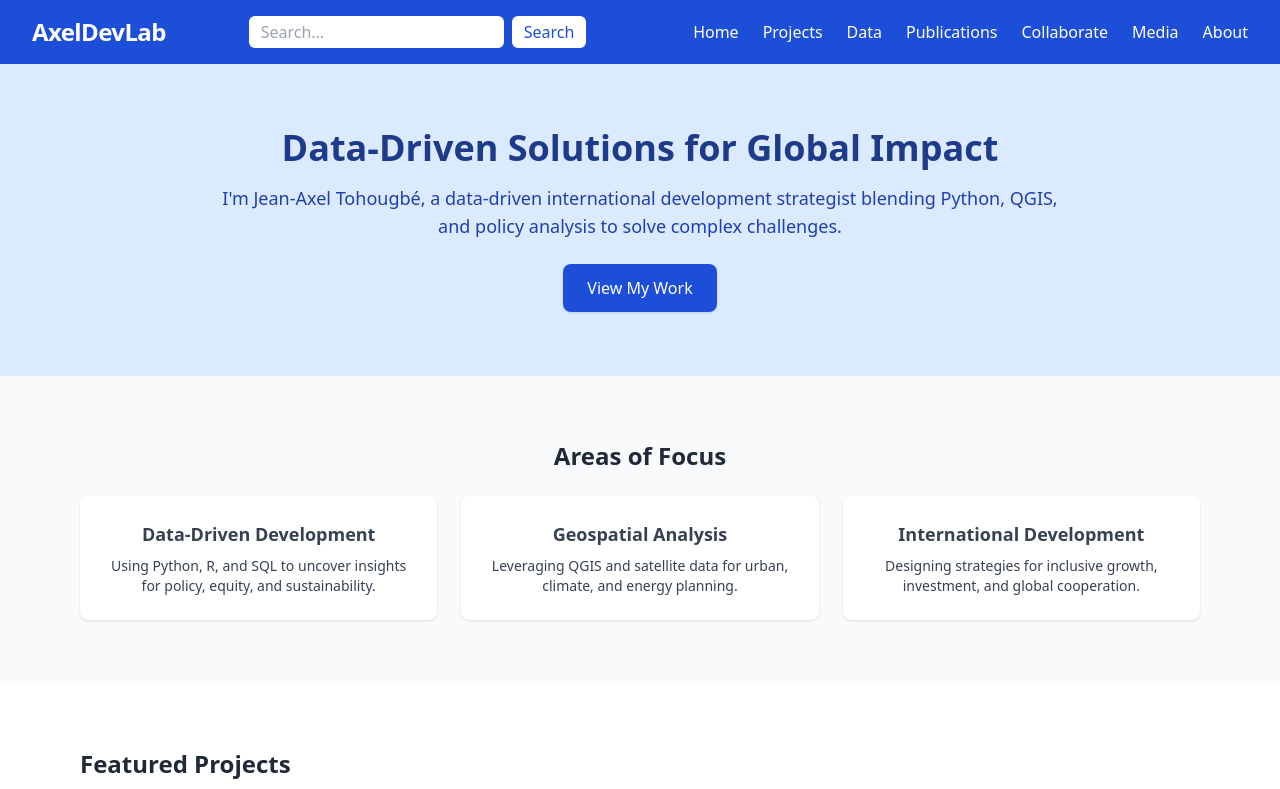
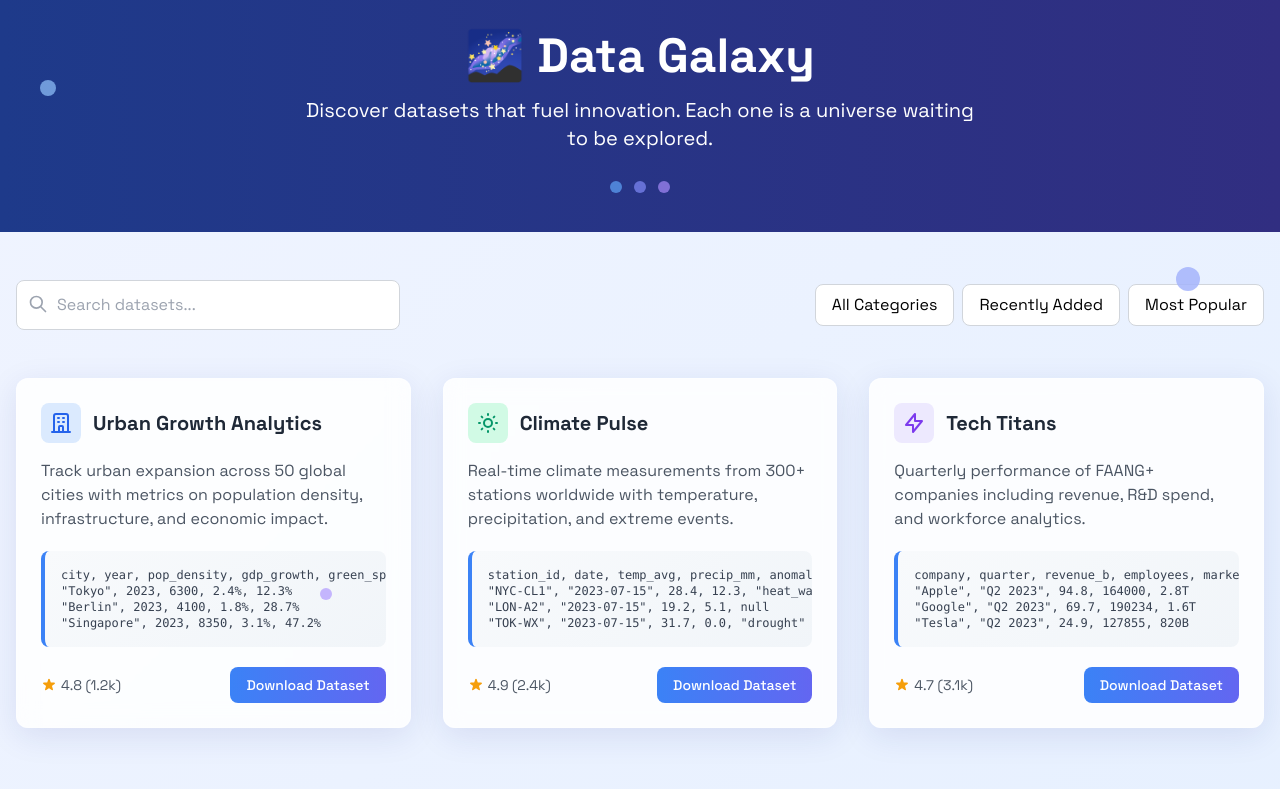
Before and after one commit to jeanaxeldesire79/axeldev-portfolio, a plain HTML site: page index.html in a window 1280 px wide. Shown: the top 789 px of the page. Drawn offline with nearby package versions, Linux system fonts and the light colour scheme.

Commit message:
Initial commit: Sync local project with GitHub

```diff
--- a/index.html
+++ b/index.html
@@ -1,159 +1,202 @@
 <!DOCTYPE html>
 <html lang="en">
 <head>
-  <meta charset="UTF-8" />
-  <meta name="viewport" content="width=device-width, initial-scale=1.0" />
-  <title>Axel Dev Portfolio</title>
-  <script src="https://cdn.tailwindcss.com"></script>
-  <link rel="icon" href="static/images/favicon.ico" />
+  <meta charset="UTF-8">
+  <meta name="viewport" content="width=device-width, initial-scale=1.0">
+  <title>Data Galaxy | AxelDevLab</title>
+  <link href="https://cdn.jsdelivr.net/npm/tailwindcss@2.2.19/dist/tailwind.min.css" rel="stylesheet">
+  <link rel="stylesheet" href="https://cdnjs.cloudflare.com/ajax/libs/animate.css/4.1.1/animate.min.css">
+  <style>
+    @import url('https://fonts.googleapis.com/css2?family=Space+Grotesk:wght@400;500;700&display=swap');
+
+    body {
+      font-family: 'Space Grotesk', sans-serif;
+      background: linear-gradient(135deg, #f0f4ff, #e6f0ff);
+    }
+
+    .data-card {
+      background: rgba(255, 255, 255, 0.85);
+      backdrop-filter: blur(10px);
+      border: 1px solid rgba(255, 255, 255, 0.3);
+      transition: all 0.3s ease;
+      box-shadow: 0 8px 32px rgba(31, 38, 135, 0.1);
+    }
+
+    .data-card:hover {
+      transform: translateY(-5px);
+      box-shadow: 0 12px 40px rgba(31, 38, 135, 0.2);
+    }
+
+    .data-snippet {
+      background: linear-gradient(145deg, #f8fafc, #f1f5f9);
+      border-left: 4px solid #3b82f6;
+    }
+
+    .download-btn {
+      background: linear-gradient(90deg, #3b82f6, #6366f1);
+      color: white;
+      transition: all 0.3s ease;
+    }
+
+    .download-btn:hover {
+      transform: scale(1.03);
+      box-shadow: 0 4px 15px rgba(59, 130, 246, 0.4);
+    }
+
+    .pulse {
+      animation: pulse 2s infinite;
+    }
+
+    @keyframes pulse {
+      0% { opacity: 1; }
+      50% { opacity: 0.7; }
+      100% { opacity: 1; }
+    }
+  </style>
 </head>
-<body class="bg-gray-50 text-gray-900 font-sans">
-
- <!-- Header Section -->
-<header class="bg-blue-700 text-white shadow">
-    <div class="max-w-7xl mx-auto px-4 sm:px-6 lg:px-8 flex justify-between items-center py-4">
-      <!-- Logo/Brand -->
-      <a href="index.html" class="text-2xl font-bold tracking-tight">AxelDevLab</a>
-
-      <!-- Search Bar (Desktop) -->
-      <div class="hidden md:flex items-center space-x-2">
-        <input
-          type="text"
-          placeholder="Search..."
-          class="rounded-md px-3 py-1 text-black focus:outline-none focus:ring-2 focus:ring-blue-300"
-        />
-        <button class="bg-white text-blue-700 px-3 py-1 rounded-md hover:bg-gray-200">
-          Search
-        </button>
-      </div>
-
-      <!-- Navigation Links -->
-      <nav class="hidden md:flex space-x-6 text-white font-medium ml-6">
-        <a href="index.html" class="hover:underline">Home</a>
-        <a href="projects.html" class="hover:underline">Projects</a>
-        <a href="data.html" class="hover:underline">Data</a>
-        <a href="publications.html" class="hover:underline">Publications</a>
-        <a href="collaborate.html" class="hover:underline">Collaborate</a>
-        <a href="media.html" class="hover:underline">Media</a>
-        <a href="about.html" class="hover:underline">About</a>
-      </nav>
-
-      <!-- Mobile Menu Button -->
-      <button id="mobile-menu-button" class="md:hidden focus:outline-none">
-        <svg class="w-6 h-6" fill="none" stroke="currentColor" stroke-width="2" viewBox="0 0 24 24">
-          <path stroke-linecap="round" stroke-linejoin="round" d="M4 6h16M4 12h16M4 18h16"/>
-        </svg>
-      </button>
-    </div>
-
-    <!-- Mobile Menu -->
-    <div id="mobile-menu" class="md:hidden px-4 pb-4 hidden space-y-2">
-      <!-- Mobile Search Bar -->
-      <div class="flex space-x-2">
-        <input
-          type="text"
-          placeholder="Search..."
-          class="w-full rounded-md px-3 py-1 text-black focus:outline-none focus:ring-2 focus:ring-blue-300"
-        />
-        <button class="bg-white text-blue-700 px-3 py-1 rounded-md hover:bg-gray-200">
-          Search
-        </button>
-      </div>
-
-      <!-- Mobile Nav Links -->
-      <a href="index.html" class="block py-2 text-white hover:underline">Home</a>
-      <a href="projects.html" class="block py-2 text-white hover:underline">Projects</a>
-      <a href="data.html" class="block py-2 text-white hover:underline">Data</a>
-      <a href="publications.html" class="block py-2 text-white hover:underline">Publications</a>
-      <a href="collaborate.html" class="block py-2 text-white hover:underline">Collaborate</a>
-      <a href="media.html" class="block py-2 text-white hover:underline">Media</a>
-      <a href="about.html" class="block py-2 text-white hover:underline">About</a>
+<body class="min-h-screen">
+  <!-- Cosmic Header -->
+  <header class="py-8 px-4 text-center bg-gradient-to-r from-blue-900 to-indigo-900 text-white">
+    <h1 class="text-4xl md:text-5xl font-bold mb-4 animate__animated animate__fadeInDown">🌌 Data Galaxy</h1>
+    <p class="text-xl opacity-90 max-w-2xl mx-auto animate__animated animate__fadeIn animate__delay-1s">
+      Discover datasets that fuel innovation. Each one is a universe waiting to be explored.
+    </p>
+    <div class="mt-6 animate__animated animate__fadeIn animate__delay-2s">
+      <span class="inline-block w-3 h-3 bg-blue-400 rounded-full pulse mr-2"></span>
+      <span class="inline-block w-3 h-3 bg-indigo-400 rounded-full pulse mr-2"></span>
+      <span class="inline-block w-3 h-3 bg-purple-400 rounded-full pulse"></span>
     </div>
   </header>
 
-  <!-- JS for Mobile Menu Toggle -->
-  <script>
-    const btn = document.getElementById('mobile-menu-button');
-    const menu = document.getElementById('mobile-menu');
-    btn.addEventListener('click', () => {
-      menu.classList.toggle('hidden');
-    });
-  </script>
+  <!-- Main Content -->
+  <main class="max-w-7xl mx-auto py-12 px-4">
+    <!-- Search & Filters -->
+    <div class="mb-12 flex flex-col md:flex-row justify-between items-center gap-4">
+      <div class="relative w-full md:w-96">
+        <input
+          type="text"
+          placeholder="Search datasets..."
+          class="w-full pl-10 pr-4 py-3 rounded-lg border border-gray-300 focus:ring-2 focus:ring-blue-500 focus:border-transparent"
+        >
+        <svg class="absolute left-3 top-3.5 h-5 w-5 text-gray-400" fill="none" stroke="currentColor" viewBox="0 0 24 24">
+          <path stroke-linecap="round" stroke-linejoin="round" stroke-width="2" d="M21 21l-6-6m2-5a7 7 0 11-14 0 7 7 0 0114 0z"></path>
+        </svg>
+      </div>
+      <div class="flex gap-2">
+        <button class="px-4 py-2 bg-white rounded-lg border border-gray-300 hover:bg-gray-50 transition">All Categories</button>
+        <button class="px-4 py-2 bg-white rounded-lg border border-gray-300 hover:bg-gray-50 transition">Recently Added</button>
+        <button class="px-4 py-2 bg-white rounded-lg border border-gray-300 hover:bg-gray-50 transition">Most Popular</button>
+      </div>
+    </div>
 
+    <!-- Dataset Grid -->
+    <div class="grid grid-cols-1 md:grid-cols-2 lg:grid-cols-3 gap-8">
+      <!-- Urban Development -->
+      <div class="data-card rounded-xl p-6 animate__animated animate__fadeInUp">
+        <div class="flex items-center mb-4">
+          <div class="bg-blue-100 p-2 rounded-lg mr-3">
+            <svg class="w-6 h-6 text-blue-600" fill="none" stroke="currentColor" viewBox="0 0 24 24">
+              <path stroke-linecap="round" stroke-linejoin="round" stroke-width="2" d="M19 21V5a2 2 0 00-2-2H7a2 2 0 00-2 2v16m14 0h2m-2 0h-5m-9 0H3m2 0h5M9 7h1m-1 4h1m4-4h1m-1 4h1m-5 10v-5a1 1 0 011-1h2a1 1 0 011 1v5m-4 0h4"></path>
+            </svg>
+          </div>
+          <h2 class="text-xl font-bold text-gray-800">Urban Growth Analytics</h2>
+        </div>
+        <p class="text-gray-600 mb-5">Track urban expansion across 50 global cities with metrics on population density, infrastructure, and economic impact.</p>
 
-  <!-- Hero -->
-  <section class="bg-blue-100 py-16">
-    <div class="max-w-4xl mx-auto px-4 text-center">
-      <h2 class="text-4xl font-bold text-blue-900 mb-4">Data-Driven Solutions for Global Impact</h2>
-      <p class="text-lg text-blue-800 mb-6">I'm Jean-Axel Tohougbé, a data-driven international development strategist blending Python, QGIS, and policy analysis to solve complex challenges.</p>
-      <a href="projects.html" class="inline-block bg-blue-700 text-white px-6 py-3 rounded-lg shadow hover:bg-blue-800 transition">View My Work</a>
-    </div>
-  </section>
+        <div class="data-snippet p-4 rounded-lg mb-5 overflow-x-auto">
+          <pre class="text-xs text-gray-700 font-mono">city, year, pop_density, gdp_growth, green_spaces
+"Tokyo", 2023, 6300, 2.4%, 12.3%
+"Berlin", 2023, 4100, 1.8%, 28.7%
+"Singapore", 2023, 8350, 3.1%, 47.2%</pre>
+        </div>
 
-  <!-- ...[everything else above remains same, starting after Hero section] -->
+        <div class="flex justify-between items-center">
+          <div class="flex items-center">
+            <svg class="w-4 h-4 text-yellow-500 mr-1" fill="currentColor" viewBox="0 0 20 20">
+              <path d="M9.049 2.927c.3-.921 1.603-.921 1.902 0l1.07 3.292a1 1 0 00.95.69h3.462c.969 0 1.371 1.24.588 1.81l-2.8 2.034a1 1 0 00-.364 1.118l1.07 3.292c.3.921-.755 1.688-1.54 1.118l-2.8-2.034a1 1 0 00-1.175 0l-2.8 2.034c-.784.57-1.838-.197-1.539-1.118l1.07-3.292a1 1 0 00-.364-1.118L2.98 8.72c-.783-.57-.38-1.81.588-1.81h3.461a1 1 0 00.951-.69l1.07-3.292z"></path>
+            </svg>
+            <span class="text-sm text-gray-600">4.8 (1.2k)</span>
+          </div>
+          <a href="#" class="download-btn px-4 py-2 rounded-lg font-medium text-sm">Download Dataset</a>
+        </div>
+      </div>
 
-<!-- Areas of Focus -->
-<section class="py-16 bg-gray-50">
-    <div class="max-w-6xl mx-auto px-4 text-center">
-      <h3 class="text-2xl font-bold mb-6 text-gray-800">Areas of Focus</h3>
-      <div class="grid grid-cols-1 md:grid-cols-3 gap-6 text-gray-700">
-        <div class="p-6 bg-white shadow rounded-lg">
-          <h4 class="font-semibold text-lg mb-2">Data-Driven Development</h4>
-          <p class="text-sm">Using Python, R, and SQL to uncover insights for policy, equity, and sustainability.</p>
+      <!-- Climate Patterns -->
+      <div class="data-card rounded-xl p-6 animate__animated animate__fadeInUp animate__delay-1s">
+        <div class="flex items-center mb-4">
+          <div class="bg-green-100 p-2 rounded-lg mr-3">
+            <svg class="w-6 h-6 text-green-600" fill="none" stroke="currentColor" viewBox="0 0 24 24">
+              <path stroke-linecap="round" stroke-linejoin="round" stroke-width="2" d="M12 3v1m0 16v1m9-9h-1M4 12H3m15.364 6.364l-.707-.707M6.343 6.343l-.707-.707m12.728 0l-.707.707M6.343 17.657l-.707.707M16 12a4 4 0 11-8 0 4 4 0 018 0z"></path>
+            </svg>
+          </div>
+          <h2 class="text-xl font-bold text-gray-800">Climate Pulse</h2>
         </div>
-        <div class="p-6 bg-white shadow rounded-lg">
-          <h4 class="font-semibold text-lg mb-2">Geospatial Analysis</h4>
-          <p class="text-sm">Leveraging QGIS and satellite data for urban, climate, and energy planning.</p>
+        <p class="text-gray-600 mb-5">Real-time climate measurements from 300+ stations worldwide with temperature, precipitation, and extreme events.</p>
+
+        <div class="data-snippet p-4 rounded-lg mb-5 overflow-x-auto">
+          <pre class="text-xs text-gray-700 font-mono">station_id, date, temp_avg, precip_mm, anomalies
+"NYC-CL1", "2023-07-15", 28.4, 12.3, "heat_wave"
+"LON-A2", "2023-07-15", 19.2, 5.1, null
+"TOK-WX", "2023-07-15", 31.7, 0.0, "drought"</pre>
         </div>
-        <div class="p-6 bg-white shadow rounded-lg">
-          <h4 class="font-semibold text-lg mb-2">International Development</h4>
-          <p class="text-sm">Designing strategies for inclusive growth, investment, and global cooperation.</p>
+
+        <div class="flex justify-between items-center">
+          <div class="flex items-center">
+            <svg class="w-4 h-4 text-yellow-500 mr-1" fill="currentColor" viewBox="0 0 20 20">
+              <path d="M9.049 2.927c.3-.921 1.603-.921 1.902 0l1.07 3.292a1 1 0 00.95.69h3.462c.969 0 1.371 1.24.588 1.81l-2.8 2.034a1 1 0 00-.364 1.118l1.07 3.292c.3.921-.755 1.688-1.54 1.118l-2.8-2.034a1 1 0 00-1.175 0l-2.8 2.034c-.784.57-1.838-.197-1.539-1.118l1.07-3.292a1 1 0 00-.364-1.118L2.98 8.72c-.783-.57-.38-1.81.588-1.81h3.461a1 1 0 00.951-.69l1.07-3.292z"></path>
+            </svg>
+            <span class="text-sm text-gray-600">4.9 (2.4k)</span>
+          </div>
+          <a href="#" class="download-btn px-4 py-2 rounded-lg font-medium text-sm">Download Dataset</a>
+        </div>
+      </div>
+
+      <!-- Tech Industry -->
+      <div class="data-card rounded-xl p-6 animate__animated animate__fadeInUp animate__delay-2s">
+        <div class="flex items-center mb-4">
+          <div class="bg-purple-100 p-2 rounded-lg mr-3">
+            <svg class="w-6 h-6 text-purple-600" fill="none" stroke="currentColor" viewBox="0 0 24 24">
+              <path stroke-linecap="round" stroke-linejoin="round" stroke-width="2" d="M13 10V3L4 14h7v7l9-11h-7z"></path>
+            </svg>
+          </div>
+          <h2 class="text-xl font-bold text-gray-800">Tech Titans</h2>
+        </div>
+        <p class="text-gray-600 mb-5">Quarterly performance of FAANG+ companies including revenue, R&D spend, and workforce analytics.</p>
+
+        <div class="data-snippet p-4 rounded-lg mb-5 overflow-x-auto">
+          <pre class="text-xs text-gray-700 font-mono">company, quarter, revenue_b, employees, market_cap
+"Apple", "Q2 2023", 94.8, 164000, 2.8T
+"Google", "Q2 2023", 69.7, 190234, 1.6T
+"Tesla", "Q2 2023", 24.9, 127855, 820B</pre>
+        </div>
+
+        <div class="flex justify-between items-center">
+          <div class="flex items-center">
+            <svg class="w-4 h-4 text-yellow-500 mr-1" fill="currentColor" viewBox="0 0 20 20">
+              <path d="M9.049 2.927c.3-.921 1.603-.921 1.902 0l1.07 3.292a1 1 0 00.95.69h3.462c.969 0 1.371 1.24.588 1.81l-2.8 2.034a1 1 0 00-.364 1.118l1.07 3.292c.3.921-.755 1.688-1.54 1.118l-2.8-2.034a1 1 0 00-1.175 0l-2.8 2.034c-.784.57-1.838-.197-1.539-1.118l1.07-3.292a1 1 0 00-.364-1.118L2.98 8.72c-.783-.57-.38-1.81.588-1.81h3.461a1 1 0 00.951-.69l1.07-3.292z"></path>
+            </svg>
+            <span class="text-sm text-gray-600">4.7 (3.1k)</span>
+          </div>
+          <a href="#" class="download-btn px-4 py-2 rounded-lg font-medium text-sm">Download Dataset</a>
         </div>
       </div>
     </div>
-  </section>
 
-  <!-- Keep rest of homepage (Projects, Footer, etc.) same -->
+    <!-- CTA Section -->
+    <div class="mt-16 text-center animate__animated animate__fadeIn">
+      <h3 class="text-2xl font-bold mb-4">Need Custom Data Solutions?</h3>
+      <p class="text-gray-600 max-w-2xl mx-auto mb-6">We can curate specialized datasets tailored to your research or business needs.</p>
+      <button class="px-8 py-3 bg-gradient-to-r from-blue-600 to-indigo-600 text-white rounded-full font-bold hover:shadow-lg transition-all transform hover:scale-105">
+        Request Custom Data
+      </button>
+    </div>
+  </main>
 
-
-  <!-- Project Previews -->
-  <section class="py-16 bg-white">
-    <div class="max-w-6xl mx-auto px-4">
-      <h3 class="text-2xl font-semibold text-gray-800 mb-8">Featured Projects</h3>
-
-      <div class="grid grid-cols-1 md:grid-cols-2 gap-8">
-        <!-- Example iframe project preview -->
-        <div class="border rounded-lg shadow hover:shadow-lg transition">
-          <iframe src="output/interactive_plot.html" class="w-full h-64 rounded-t-lg" loading="lazy"></iframe>
-          <div class="p-4">
-            <h4 class="font-semibold text-lg">Interactive Development Plot</h4>
-            <p class="text-sm text-gray-600">A Plotly-powered data visualization showing development metrics.</p>
-          </div>
-        </div>
-
-        <!-- Placeholder or second project -->
-        <div class="border rounded-lg shadow hover:shadow-lg transition">
-          <iframe src="output/your_map_here.html" class="w-full h-64 rounded-t-lg" loading="lazy"></iframe>
-          <div class="p-4">
-            <h4 class="font-semibold text-lg">QGIS Exported Map</h4>
-            <p class="text-sm text-gray-600">A spatial visualization exported from QGIS showcasing geospatial data.</p>
-          </div>
-        </div>
-      </div>
-    </div>
-  </section>
-
-  <!-- Footer -->
-  <footer class="bg-gray-100 py-6 mt-12">
-    <div class="max-w-6xl mx-auto px-4 flex flex-col sm:flex-row justify-between items-center">
-      <p class="text-sm text-gray-500">&copy; 2025 Jean-Axel Tohougbé</p>
-      <div class="space-x-4 text-gray-500 mt-2 sm:mt-0">
-        <a href="https://github.com/jeanaxeldesire79" target="_blank" class="hover:text-blue-600">GitHub</a>
-        <a href="mailto:jeanaxel@example.com" class="hover:text-blue-600">Email</a>
-        <a href="#" class="hover:text-blue-600">LinkedIn</a>
-      </div>
-    </div>
-  </footer>
-
+  <!-- Animated Background Elements -->
+  <div class="fixed top-0 left-0 w-full h-full -z-10 overflow-hidden pointer-events-none">
+    <div class="absolute top-20 left-10 w-4 h-4 rounded-full bg-blue-300 opacity-20 animate-pulse"></div>
+    <div class="absolute top-1/3 right-20 w-6 h-6 rounded-full bg-indigo-300 opacity-15 animate-pulse" style="animation-delay: 0.5s;"></div>
+    <div class="absolute bottom-1/4 left-1/4 w-3 h-3 rounded-full bg-purple-300 opacity-20 animate-pulse" style="animation-delay: 1s;"></div>
+  </div>
 </body>
 </html>
```
